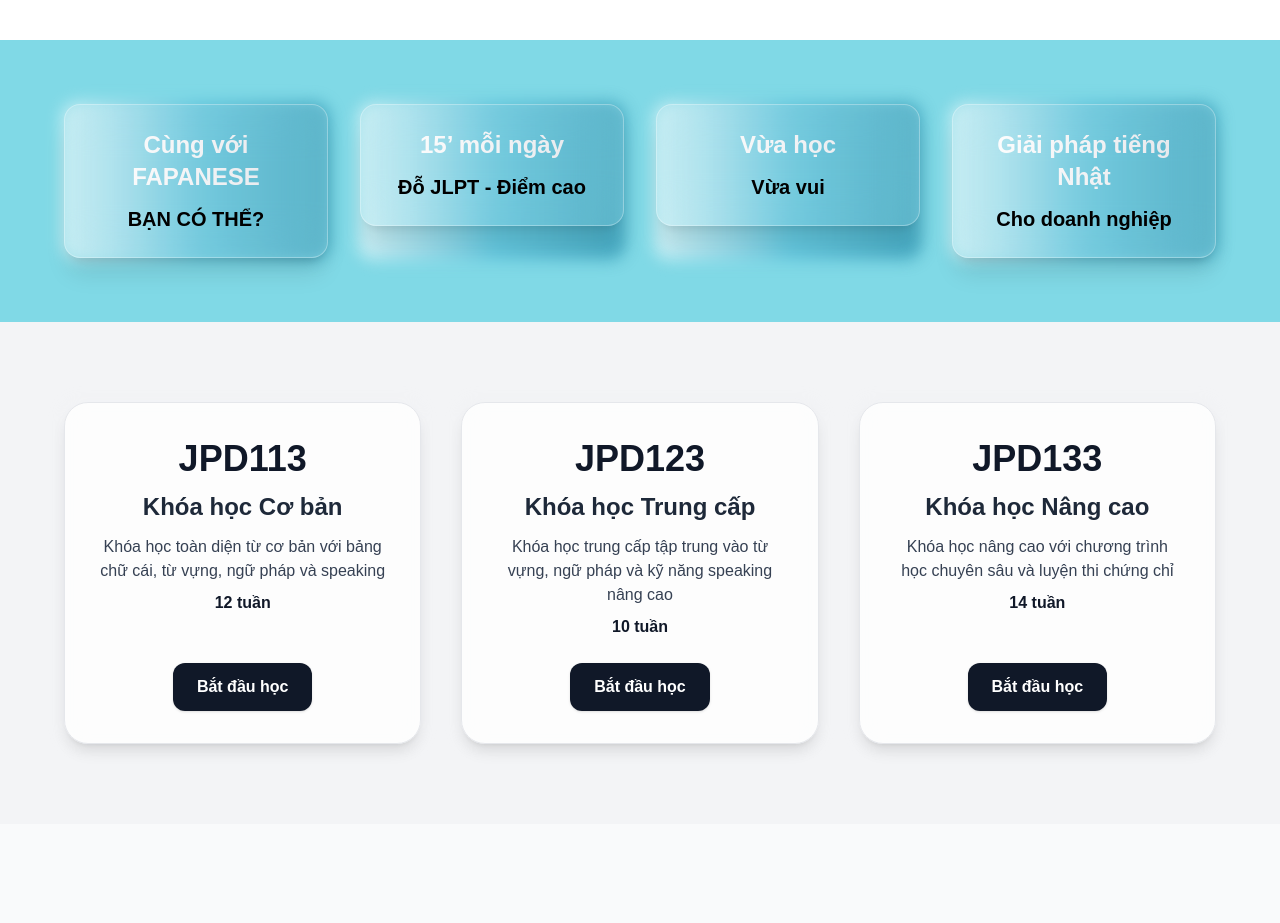
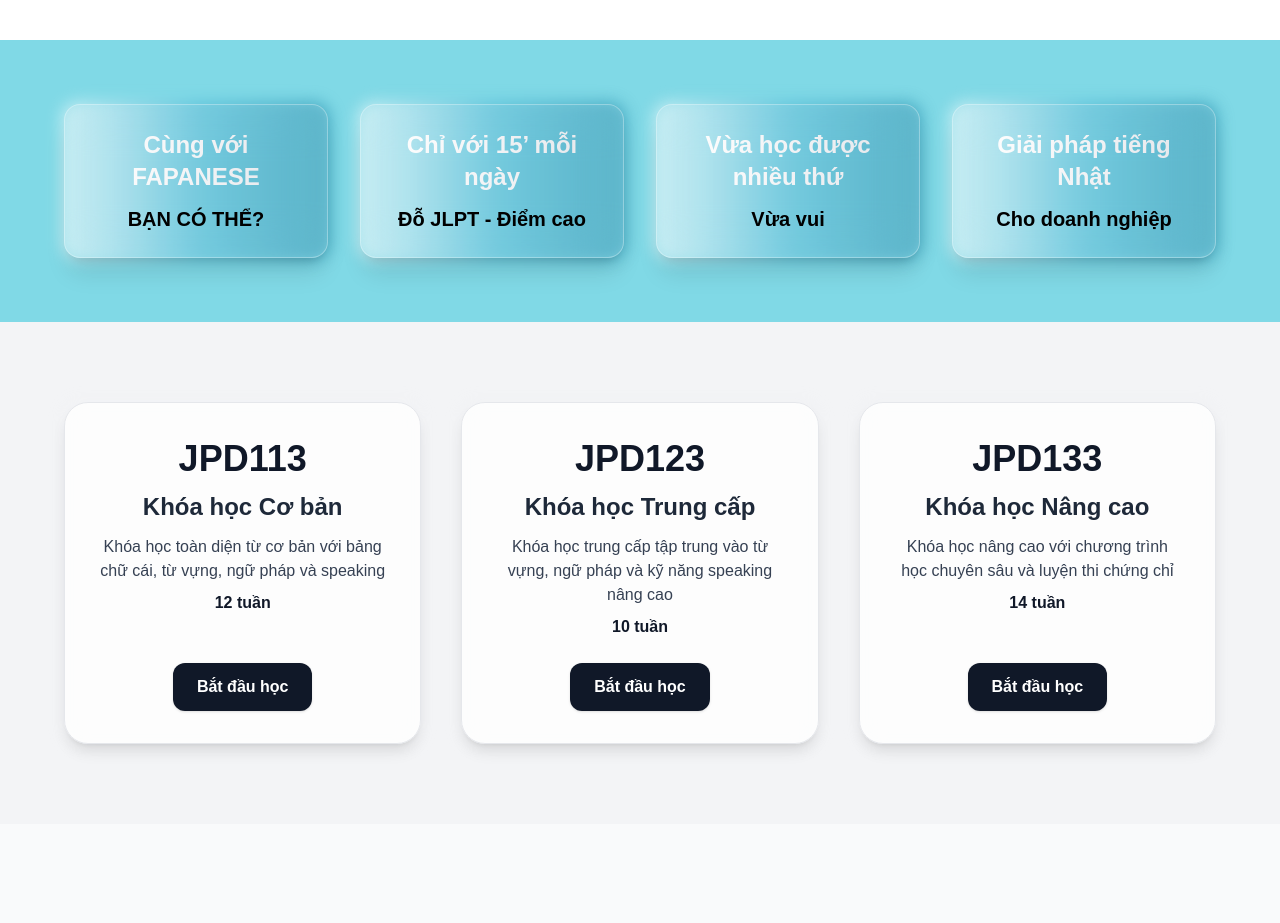
Before and after one commit to chithong17/fapanese-web, a React (Vite) app in the folder frontend/fapanese-frontend/: page / in a window 1280 px wide. Shown: the part 1320-2243 px from the top of the page. Built offline with nearby package versions, Linux system fonts and the light colour scheme.

Commit message:
Update App component UI

```diff
--- a/frontend/fapanese-frontend/src/components/HeroBelow.tsx
+++ b/frontend/fapanese-frontend/src/components/HeroBelow.tsx
@@ -59,7 +59,7 @@
                 className="text-2xl font-extrabold bg-gradient-to-r from-white to-gray-200
                        bg-clip-text text-transparent"
               >
-                15’ mỗi ngày
+               Chỉ với 15’ mỗi ngày
               </h2>
               <p className="mt-3 text-xl font-extrabold text-black">
                 Đỗ JLPT - Điểm cao
@@ -81,7 +81,7 @@
                 className="text-2xl font-extrabold bg-gradient-to-r from-white to-gray-200
                        bg-clip-text text-transparent"
               >
-                Vừa học
+                Vừa học được nhiều thứ
               </h2>
               <p className="mt-3 text-xl font-extrabold text-black">Vừa vui</p>
             </div>
```
